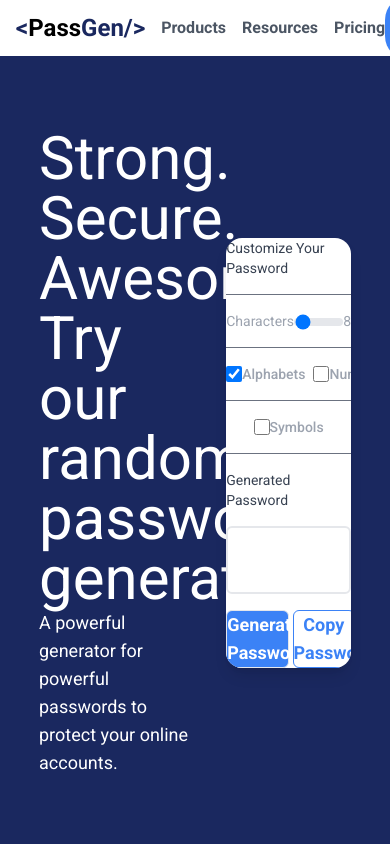
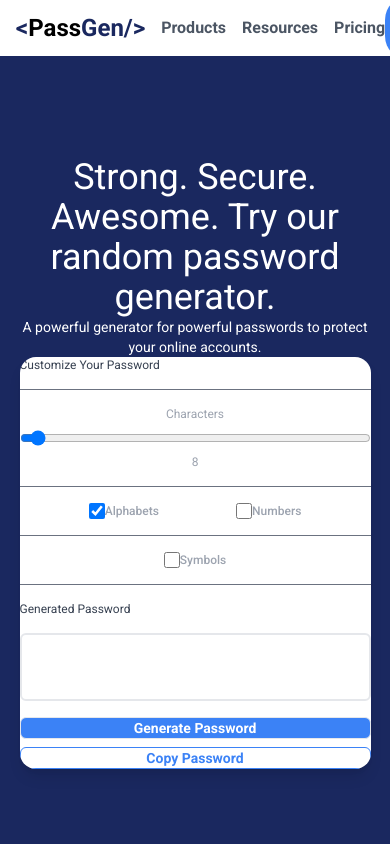
Before and after one commit to Utkarsh77218/Password-Generator, an Angular app: page / in a window 390 px wide. Shown: the top 849 px of the page. Built offline with nearby package versions, Linux system fonts and the light colour scheme.

Commit message:
Changed Password generator component

```diff
--- a/src/app/password-generator/password-generator.component.html
+++ b/src/app/password-generator/password-generator.component.html
@@ -1,45 +1,38 @@
 <div class="h-full flex flex-col justify-center items-center text-white">
-    <div class="w-[80%] h-[70vh] flex items-center justify-evenly">
-        <div class="w-[50%] flex flex-col">
-            <h1 class="text-6xl">
+    <div class="w-[90%] h-[70vh] flex flex-col lg:flex-row items-center justify-evenly">
+        <!-- Left Section -->
+        <div class="w-full lg:w-[50%] text-center lg:text-left flex flex-col">
+            <h1 class="text-4xl lg:text-6xl">
                 Strong. Secure. Awesome. Try our random password generator.
             </h1>
-            <p class="mt-4 text-lg">
-                A powerful generator for powerful passwords to protect your
-                online accounts.
+            <p class="mt-4 text-sm lg:text-lg">
+                A powerful generator for powerful passwords to protect your online accounts.
             </p>
         </div>
-        <div class="w-[50%] flex justify-end items-center">
+        <!-- Right Section -->
+        <div class="w-full lg:w-[50%] flex justify-center lg:justify-end items-center mt-8 lg:mt-0">
             <div
-                class="flex flex-col rounded-2xl overflow-hidden shadow-lg bg-white p-8 w-4/5 font-normal text-gray-400 gap-4 text-sm"
+                class="flex flex-col rounded-2xl overflow-hidden shadow-lg bg-white p-6 lg:p-8 w-full sm:w-10/12 font-normal text-gray-400 gap-4 text-xs sm:text-sm"
             >
-                <p class="text-gray-700">
-                    Customize Your Password
-                </p>
-
+                <p class="text-gray-700">Customize Your Password</p>
                 <hr class="h-px my-2 border-0 bg-gray-500" />
-
-                <div class="flex justify-between items-center">
-                    <label for="length">
-                        Characters
-                    </label>
-                    <div class="w-2/3">
+                <div class="flex flex-col sm:flex-row justify-between items-center gap-2">
+                    <label for="length">Characters</label>
+                    <div class="w-full sm:w-2/3">
                         <input
                             type="range"
                             min="5"
                             max="100"
                             [(ngModel)]="passwordLength"
-                            class="ml-3 w-full h-2 bg-gray-200 rounded-lg appearance-none cursor-pointer dark:bg-gray-400"
+                            class="w-full h-2 bg-gray-200 rounded-lg cursor-pointer"
                             id="myRange"
                         />
                     </div>
                     <div>{{ passwordLength }}</div>
                 </div>
-
                 <hr class="h-px my-2 border-0 bg-gray-500" />
-
-                <div class="flex justify-evenly gap-2">
-                    <div class="flex items-center me-4">
+                <div class="flex flex-wrap justify-evenly gap-2">
+                    <div class="flex items-center">
                         <input
                             id="alphabets-checkbox"
                             type="checkbox"
@@ -47,11 +40,9 @@
                             class="w-4 h-4 text-blue-600 bg-gray-100 border-gray-300 rounded"
                             (change)="validateSelection()"
                         />
-                        <label for="alphabets-checkbox" class="ms-2 font-medium">
-                            Alphabets
-                        </label>
+                        <label for="alphabets-checkbox" class="ml-2 font-medium">Alphabets</label>
                     </div>
-                    <div class="flex items-center me-4">
+                    <div class="flex items-center">
                         <input
                             id="numbers-checkbox"
                             type="checkbox"
@@ -59,18 +50,13 @@
                             class="w-4 h-4 text-blue-600 bg-gray-100 border-gray-300 rounded"
                             (change)="validateSelection()"
                         />
-                        <label for="numbers-checkbox" class="ms-2 font-medium">
-                            Numbers
-                        </label>
+                        <label for="numbers-checkbox" class="ml-2 font-medium">Numbers</label>
                     </div>
                 </div>
-
                 <div *ngIf="!isSelectionValid" class="text-red-500 text-center">
                     Please select at least one option (Alphabets or Numbers)!
                 </div>
-
                 <hr class="h-px my-2 border-0 bg-gray-500" />
-
                 <div class="flex items-center justify-center">
                     <input
                         id="symbols-checkbox"
@@ -78,36 +64,27 @@
                         [(ngModel)]="includeSpecialCharacters"
                         class="w-4 h-4 text-blue-600 bg-gray-100 border-gray-300 rounded"
                     />
-                    <label
-                        for="symbols-checkbox"
-                        class="ms-2 font-medium"
-                    >
-                        Symbols
-                    </label>
+                    <label for="symbols-checkbox" class="ml-2 font-medium">Symbols</label>
                 </div>
-
                 <hr class="h-px my-2 border-0 bg-gray-500" />
-
                 <p class="text-gray-700">Generated Password</p>
-
-                <div class="w-full min-h-16 rounded-md border-2 text-balance">
+                <div class="w-full min-h-16 rounded-md border-2">
                     <p
-                        class="w-full p-4 flex justify-center items-center flex-wrap text-black text-xl min-h-16 break-all text-center"
+                        class="w-full p-4 flex justify-center items-center flex-wrap text-black text-lg sm:text-xl min-h-16 break-all text-center"
                     >
                         {{ generatedPassword }}
                     </p>
                 </div>
-
-                <div class="flex gap-1">
+                <div class="flex flex-col sm:flex-row gap-2">
                     <button
-                        class="border bg-blue-500 text-white rounded-md p-2 w-1/2 text-lg font-bold hover:bg-blue-700 transition"
+                        class="border bg-blue-500 text-white rounded-md p-2 w-full sm:w-1/2 text-sm sm:text-lg font-bold hover:bg-blue-700 transition disabled:cursor-not-allowed disabled:opacity-60"
                         (click)="generatePassword()"
+                        [disabled]="!isSelectionValid"
                     >
                         Generate Password
                     </button>
-
                     <button
-                        class="border text-blue-500 border-blue-500 rounded-md p-2 w-1/2 text-lg font-bold"
+                        class="border text-blue-500 border-blue-500 rounded-md p-2 w-full sm:w-1/2 text-sm sm:text-lg font-bold"
                         (click)="copyText()"
                     >
                         {{ copyButtonText }}
```
